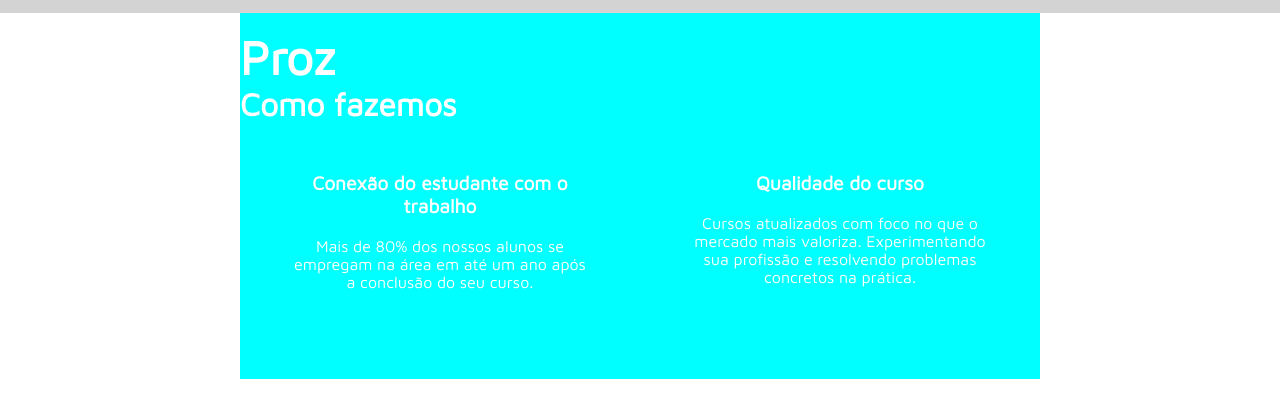
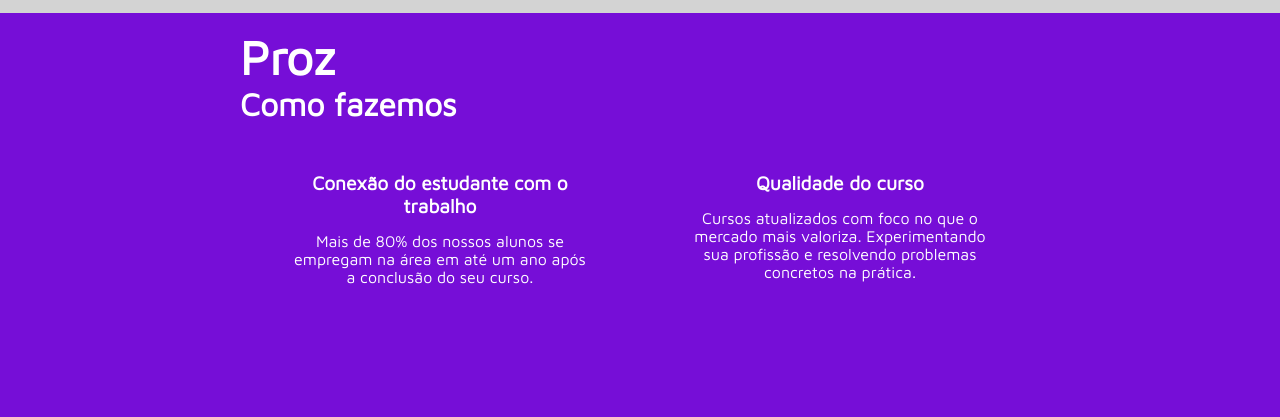
Before and after one commit to EniFOXXX/Proz_Portal_Tech, a plain HTML site: page Aula-06-12/index.html in a window 1280 px wide. Shown: the part 49-466 px from the top of the page. Drawn offline with Linux system fonts and the light colour scheme.

Commit message:
Estilização modelo site Proz

```diff
--- a/Aula-06-12/style.css
+++ b/Aula-06-12/style.css
@@ -3,7 +3,9 @@
   margin: 0;
   padding: 0;
 }
-
+body{
+  background-color: rgb(118, 14, 215);
+}
 header {
   background-color: lightgray;
   display: flex;
@@ -28,7 +30,7 @@ nav ul li {
 }
 
 main{
-  background-color: aqua;
+
   padding-top: 16px;
   color: white;
   width: 800px;
@@ -58,7 +60,7 @@ div h3{
   padding-bottom: 15px;
   font-size: 1.2rem ;
   font-weight: bold;
-  margin-bottom: 5px;
+
 }
 
 section{
```
